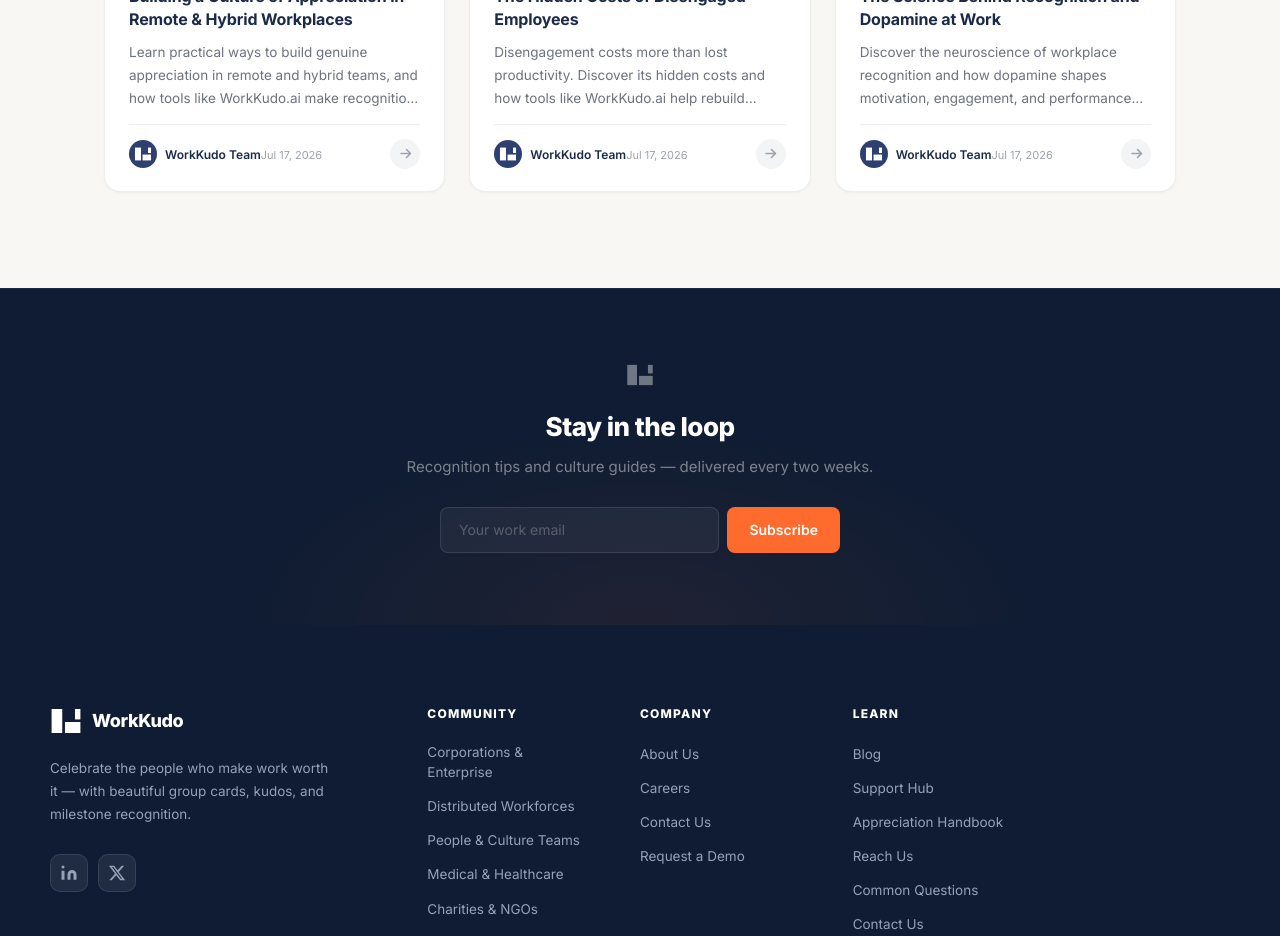
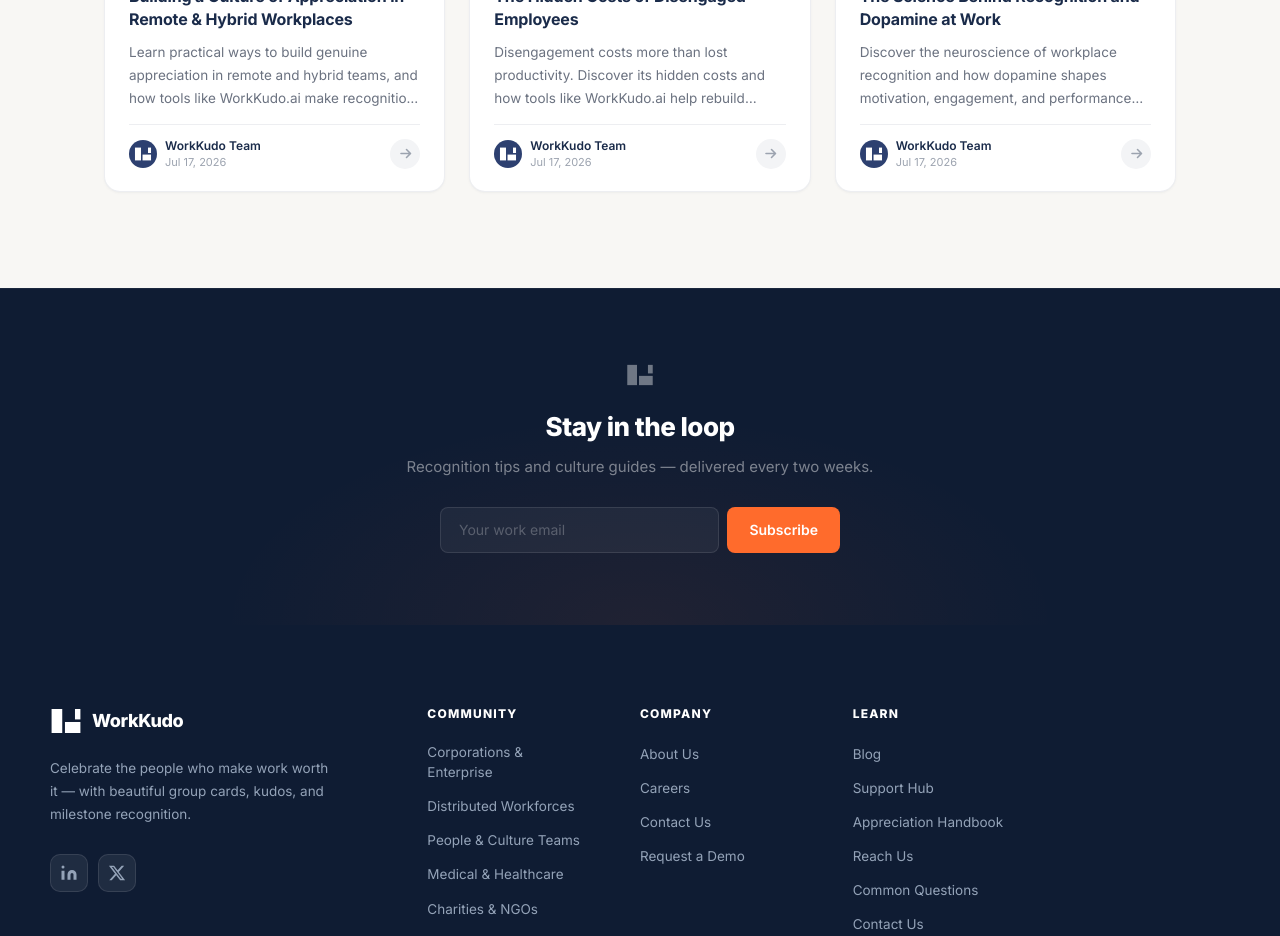
Before and after one commit to codecurser/WorkKudo, a React (Vite) app: page /blog in a window 1280 px wide. Shown: the part 820-1756 px from the top of the page. Built offline with nearby package versions, Linux system fonts and the light colour scheme.

Commit message:
feat: update science recognition blog cover image and fix author/date spacing on blog cards

```diff
--- a/src/pages/Blog/Blog.css
+++ b/src/pages/Blog/Blog.css
@@ -332,6 +332,7 @@
 }
 
 .blog-card__author-name {
+  display: block;
   font-size: 12px;
   font-weight: 600;
   color: var(--text-dark);
@@ -339,9 +340,11 @@
 }
 
 .blog-card__date {
+  display: block;
   font-size: 11px;
   color: var(--text-muted);
   line-height: 1.2;
+  margin-top: 2px;
 }
 
 .blog-card__arrow {
```
Also changed, not shown: public/blog/covers/science-recognition-dopamine-at-work.png.
